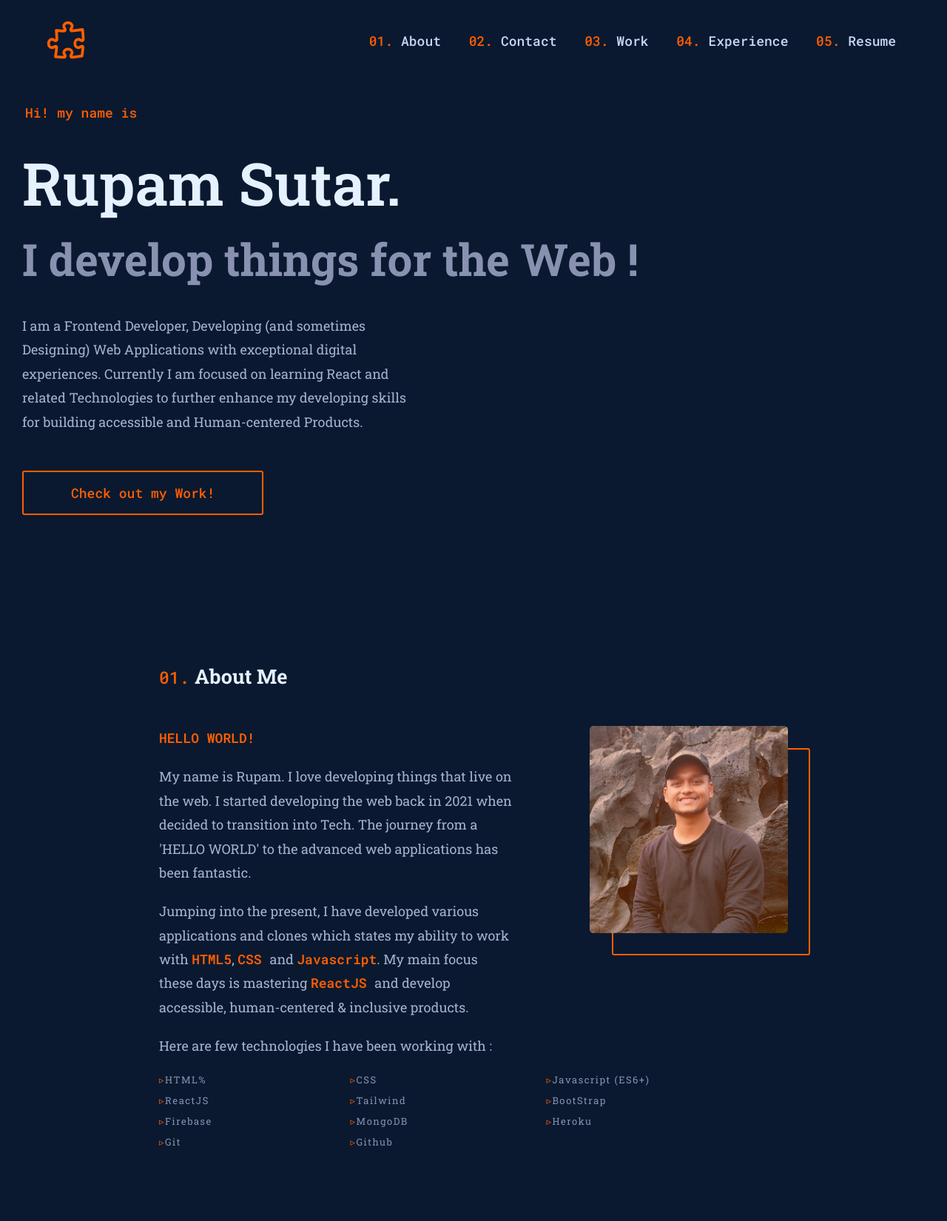
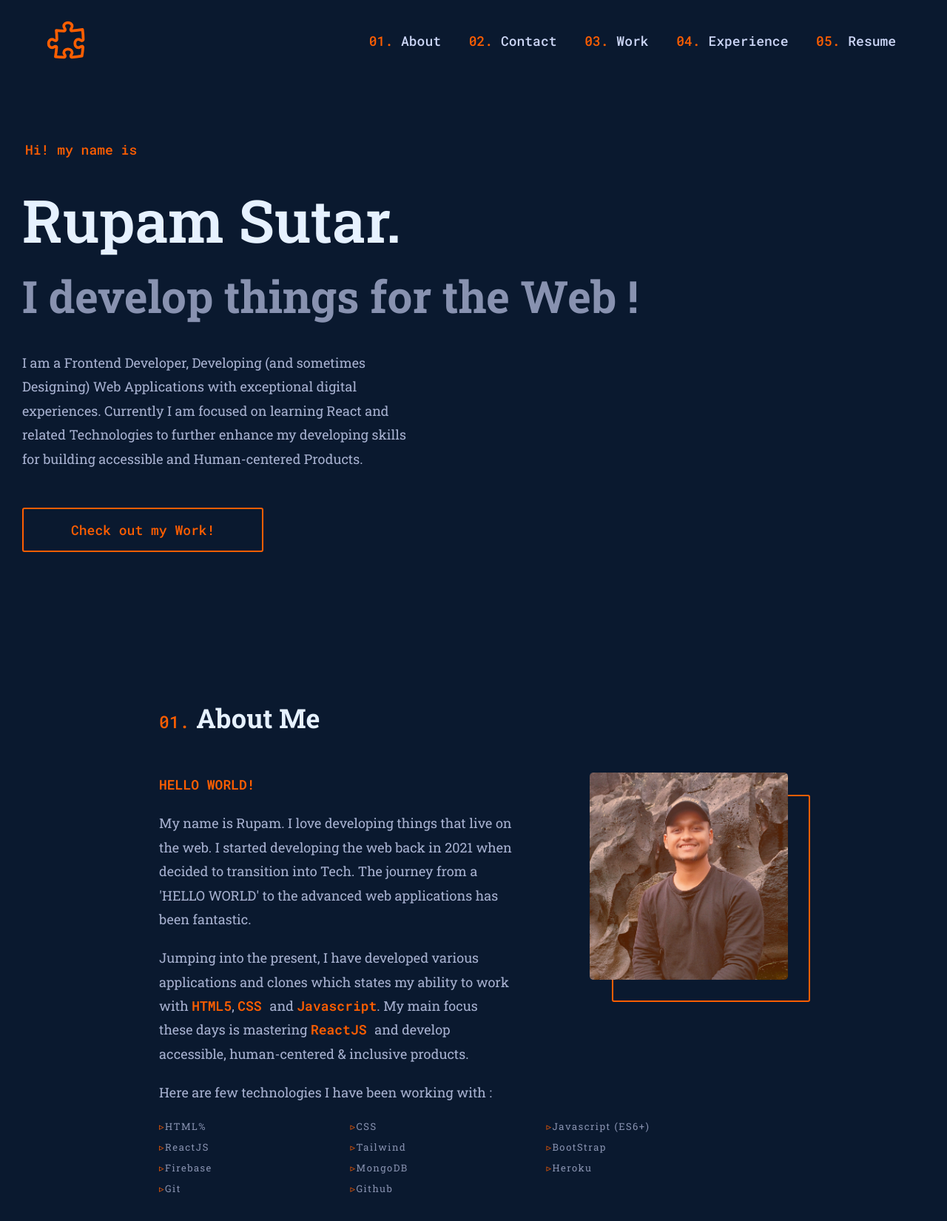
Before and after one commit to rupamsutar/Portfolio, a React (Create React App) app: page / in a window 1280 px wide. Shown: the top 1650 px of the page at 74% size. Built offline with nearby package versions, Linux system fonts and the light colour scheme.

Commit message:
App updated

```diff
--- a/src/App.js
+++ b/src/App.js
@@ -9,15 +9,9 @@ import AboutMe from './Components/AboutMe/AboutMe';
 function App() {
   return (
     <>
-    <nav>
       <Navbar />
-    </nav>
-    <section>
       <Introduction />
-    </section>
-    <section>
       <AboutMe />
-    </section>
     </>
   )
 }
--- a/src/Components/Navbar/Navbar.module.css
+++ b/src/Components/Navbar/Navbar.module.css
@@ -6,5 +6,5 @@
 
     width: auto;
     height: 70px;
-    margin: 20px 50px 20px 50px;
+    margin: 20px 50px 100px 50px;
 }
```
